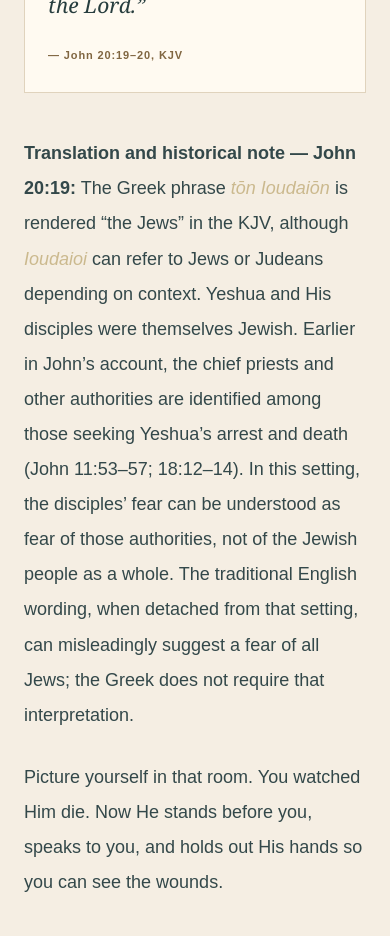
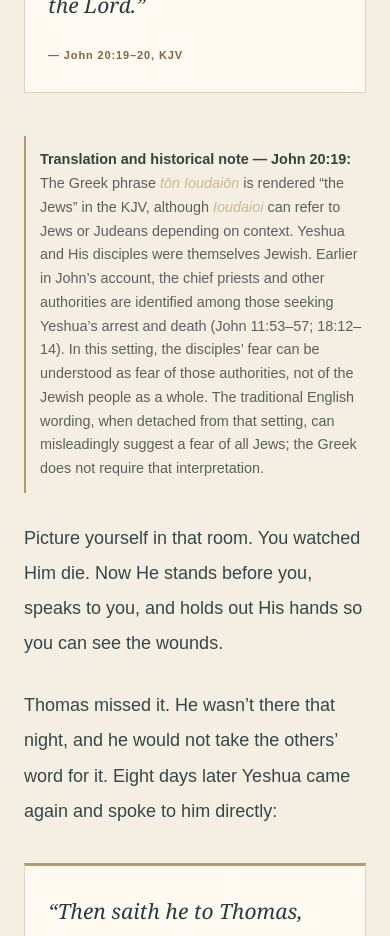
Before and after one commit to desukara/yeshua-roots, a Next.js app: page /start-here in a window 390 px wide. Shown: the part 4580-5516 px from the top of the page. Built offline with nearby package versions, Linux system fonts and the light colour scheme.

Commit message:
Style translation note distinctly below Scripture on desktop and mobile

```diff
--- a/app/start-here/start-here.css
+++ b/app/start-here/start-here.css
@@ -349,3 +349,8 @@
  .sh-page .sh-hero-content{padding-top:42px;padding-bottom:45px}
  .sh-page .sh-section>.sh-scene + .sh-number{margin-top:18px!important}
 }
+
+/* Editorial translation note: visibly distinct from the quoted Scripture. */
+.sh-page .sh-translation-footnote{font-size:clamp(.87rem,1.4vw,1rem)!important;line-height:1.75!important;color:#5b615b!important;border-left:2px solid #b49b6d;padding:12px 0 12px 18px;margin:18px 0 34px!important;max-width:75ch}
+.sh-page .sh-translation-footnote strong{font-weight:700;color:#30463d}
+@media(max-width:600px){.sh-page .sh-translation-footnote{font-size:.9rem!important;line-height:1.65!important;padding-left:14px;margin:16px 0 28px!important}}
```
